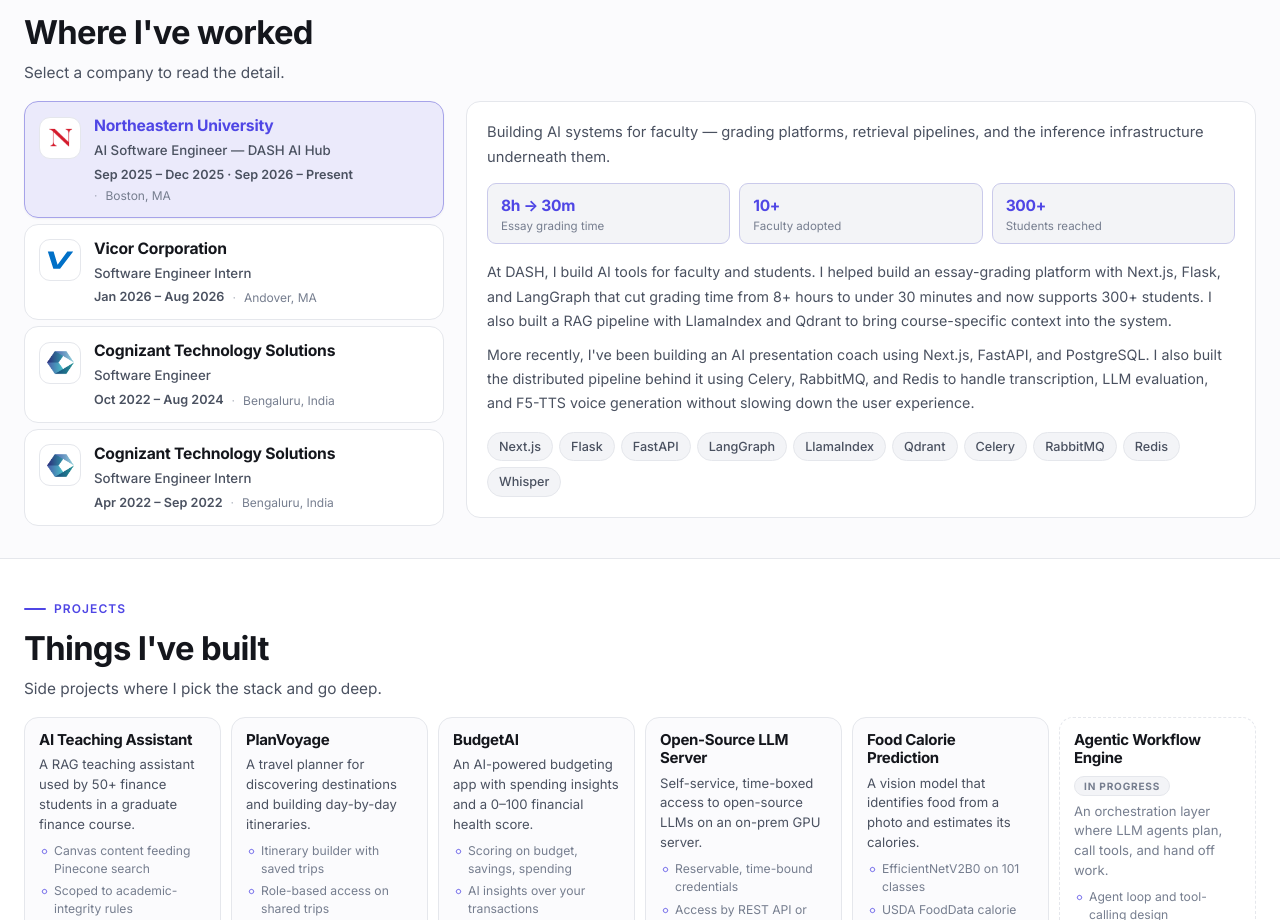
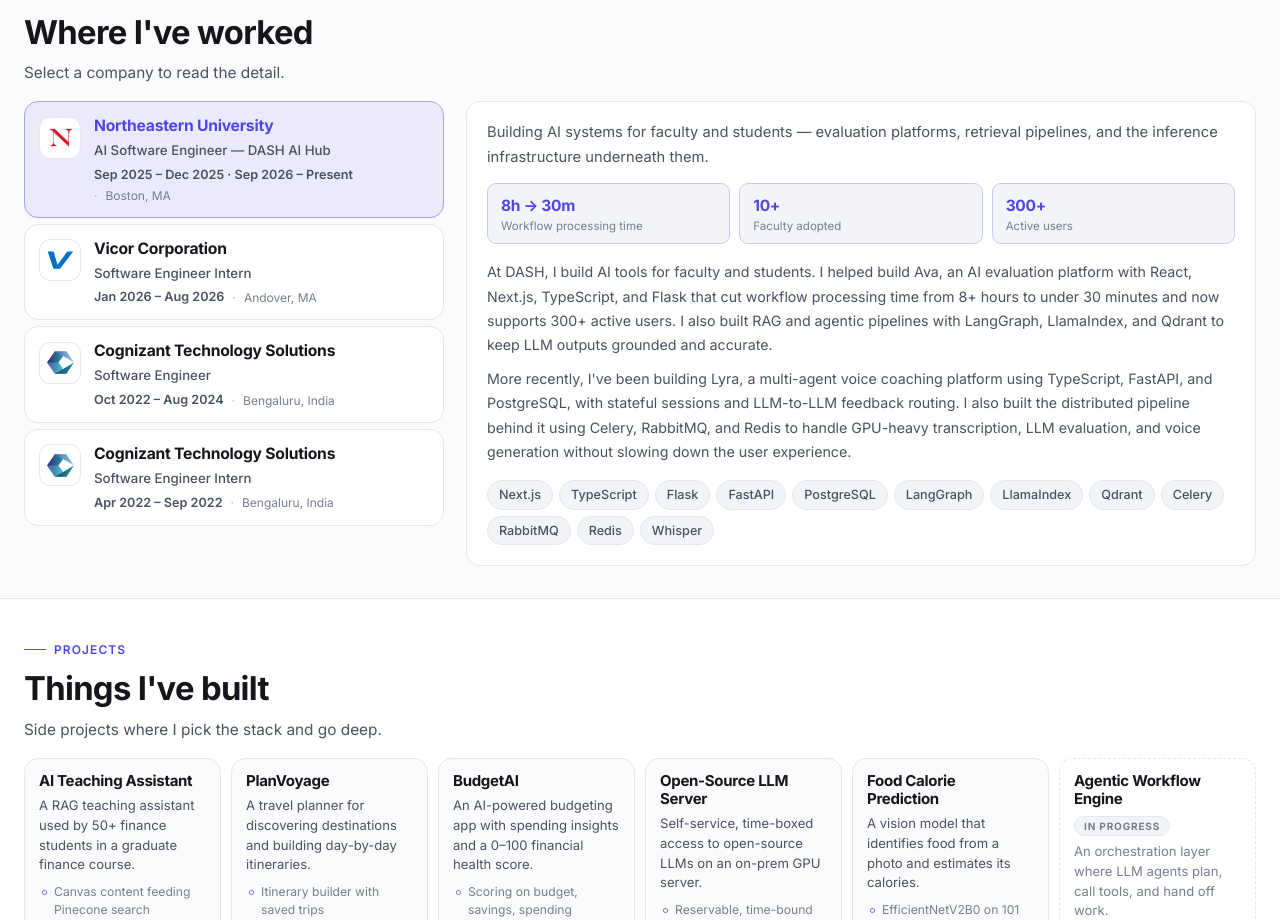
Before and after one commit to Raghav242/raghav-portfolio, a React (Vite) app: page / in a window 1280 px wide. Shown: the part 1464-2384 px from the top of the page. Built offline with nearby package versions, Linux system fonts and the light colour scheme.

Commit message:
updated experience

```diff
--- a/src/data/content.js
+++ b/src/data/content.js
@@ -85,16 +85,18 @@
     location: 'Boston, MA',
     period: 'Sep 2025 – Dec 2025 · Sep 2026 – Present',
     summary:
-      'Building AI systems for faculty — grading platforms, retrieval pipelines, and the inference infrastructure underneath them.',
+      'Building AI systems for faculty and students — evaluation platforms, retrieval pipelines, and the inference infrastructure underneath them.',
     metrics: [
-      { value: '8h → 30m', label: 'Essay grading time' },
+      { value: '8h → 30m', label: 'Workflow processing time' },
       { value: '10+', label: 'Faculty adopted' },
-      { value: '300+', label: 'Students reached' },
+      { value: '300+', label: 'Active users' },
     ],
     stack: [
       'Next.js',
+      'TypeScript',
       'Flask',
       'FastAPI',
+      'PostgreSQL',
       'LangGraph',
       'LlamaIndex',
       'Qdrant',
@@ -104,8 +106,8 @@
       'Whisper',
     ],
     narrative: [
-      `At DASH, I build AI tools for faculty and students. I helped build an essay-grading platform with Next.js, Flask, and LangGraph that cut grading time from 8+ hours to under 30 minutes and now supports 300+ students. I also built a RAG pipeline with LlamaIndex and Qdrant to bring course-specific context into the system.`,
-      `More recently, I've been building an AI presentation coach using Next.js, FastAPI, and PostgreSQL. I also built the distributed pipeline behind it using Celery, RabbitMQ, and Redis to handle transcription, LLM evaluation, and F5-TTS voice generation without slowing down the user experience.`,
+      `At DASH, I build AI tools for faculty and students. I helped build Ava, an AI evaluation platform with React, Next.js, TypeScript, and Flask that cut workflow processing time from 8+ hours to under 30 minutes and now supports 300+ active users. I also built RAG and agentic pipelines with LangGraph, LlamaIndex, and Qdrant to keep LLM outputs grounded and accurate.`,
+      `More recently, I've been building Lyra, a multi-agent voice coaching platform using TypeScript, FastAPI, and PostgreSQL, with stateful sessions and LLM-to-LLM feedback routing. I also built the distributed pipeline behind it using Celery, RabbitMQ, and Redis to handle GPU-heavy transcription, LLM evaluation, and voice generation without slowing down the user experience.`,
     ],
   },
   {
@@ -119,14 +121,14 @@
     summary:
       'Built the APIs behind a distributed engineering-data platform, and spent a lot of time making slow things fast.',
     metrics: [
-      { value: '80s → 2s', label: 'Page latency' },
+      { value: '80s → 2s', label: 'Workflow latency' },
       { value: '10,000+', label: 'Daily transactions' },
       { value: '95%+', label: 'Test coverage' },
     ],
-    stack: ['Java', 'Spring Boot', 'SAP ERP', 'Oracle', 'Docker', 'GitHub Actions', 'JUnit 5'],
+    stack: ['Java', 'Spring Boot', 'React', 'SAP ERP', 'Oracle PLM', 'Docker', 'GitHub Actions', 'JUnit 5'],
     narrative: [
-      `I built and scaled Java and Spring Boot REST APIs for engineering workflows, handling 10,000+ daily transactions across multiple data sources. One of my biggest improvements was taking a workflow from over 80 seconds to around 2 seconds by introducing lazy loading, request consolidation, and server-side caching, improving the experience for 200+ engineers.`,
-      `I also worked on reliability and maintainability, building CI/CD workflows with GitHub Actions and Docker and refactoring tightly coupled service and data-access code. I added JUnit 5 and Mockito test coverage across APIs, services, and integrations, helping catch regressions earlier and make the codebase easier to change safely.`,
+      `I built Java and Spring Boot REST APIs that integrate SAP ERP and Oracle PLM data into a distributed engineering platform, using payload caching and batch processing to handle 10,000+ daily transactions. One of my biggest improvements was taking a PCB workflow from over 80 seconds to around 2 seconds by rewriting its React components with asynchronous data fetching and lazy loading, improving the experience for 200+ engineers.`,
+      `I also worked on reliability and maintainability, building CI/CD pipelines with GitHub Actions and Docker that cut deployment times by 45%, and refactoring tightly coupled service and data-access code. I added JUnit 5 and Mockito test suites reaching 95%+ coverage, cutting production regressions by 50% and making the codebase easier to change safely.`,
     ],
   },
   {
@@ -144,10 +146,10 @@
       { value: '500+', label: 'Enterprise tenants' },
       { value: '3 clouds', label: 'AWS, Azure, HANA' },
     ],
-    stack: ['React', 'Python', 'Terraform', 'Kubernetes', 'AWS', 'Azure', 'SAP HANA Cloud'],
+    stack: ['React', 'Java', 'Spring Boot', 'Python', 'Terraform', 'Kubernetes', 'Jenkins', 'AWS', 'Azure', 'SAP HANA Cloud'],
     narrative: [
-      `I worked on a multi-cloud platform that automated infrastructure provisioning across AWS, Azure, and SAP HANA Cloud. I built React and Python components along with Terraform, Kubernetes, and Helm configurations to automate provisioning, scaling, and environment setup.`,
-      `I also built Python automation for infrastructure lifecycle workflows that previously required a lot of manual work. Across 500+ enterprise tenants, this eliminated roughly 40 hours of setup per environment and made deployments much more repeatable and reliable.`,
+      `I worked on a multi-cloud platform that automated infrastructure provisioning across AWS, Azure, and SAP HANA Cloud. I built React components and Java/Spring Boot REST APIs, cutting workflow latency by 60%, along with Terraform, Kubernetes, and Helm configurations that automated deployments for 15+ microservices and took environment spin-up from days to under 45 minutes.`,
+      `I also built asynchronous Python automation for infrastructure workflows that previously required a lot of manual work. Across 500+ enterprise tenants, this eliminated roughly 40 hours of setup per environment. Alongside that, I set up blue-green CI/CD pipelines with Jenkins and GitHub Actions, wired into Grafana and Splunk, which tripled our release cadence.`,
     ],
   },
   {
```
